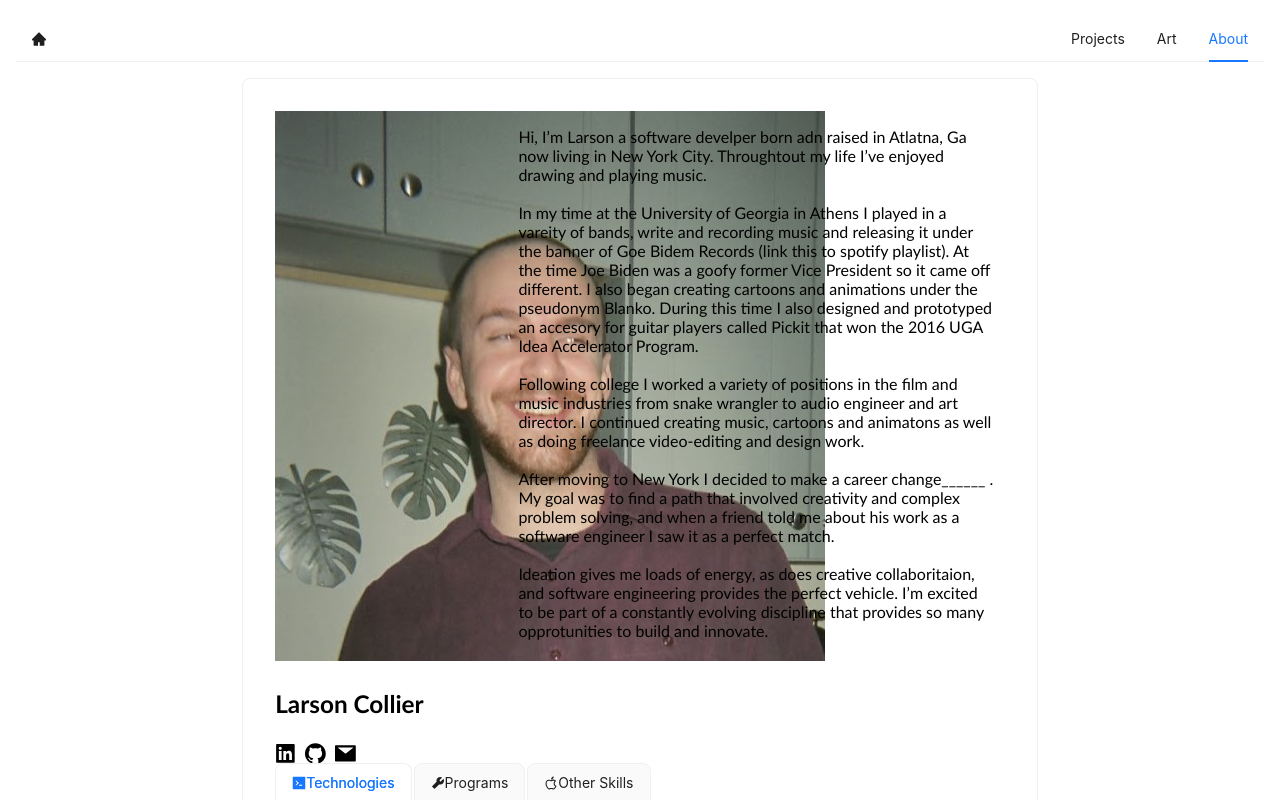
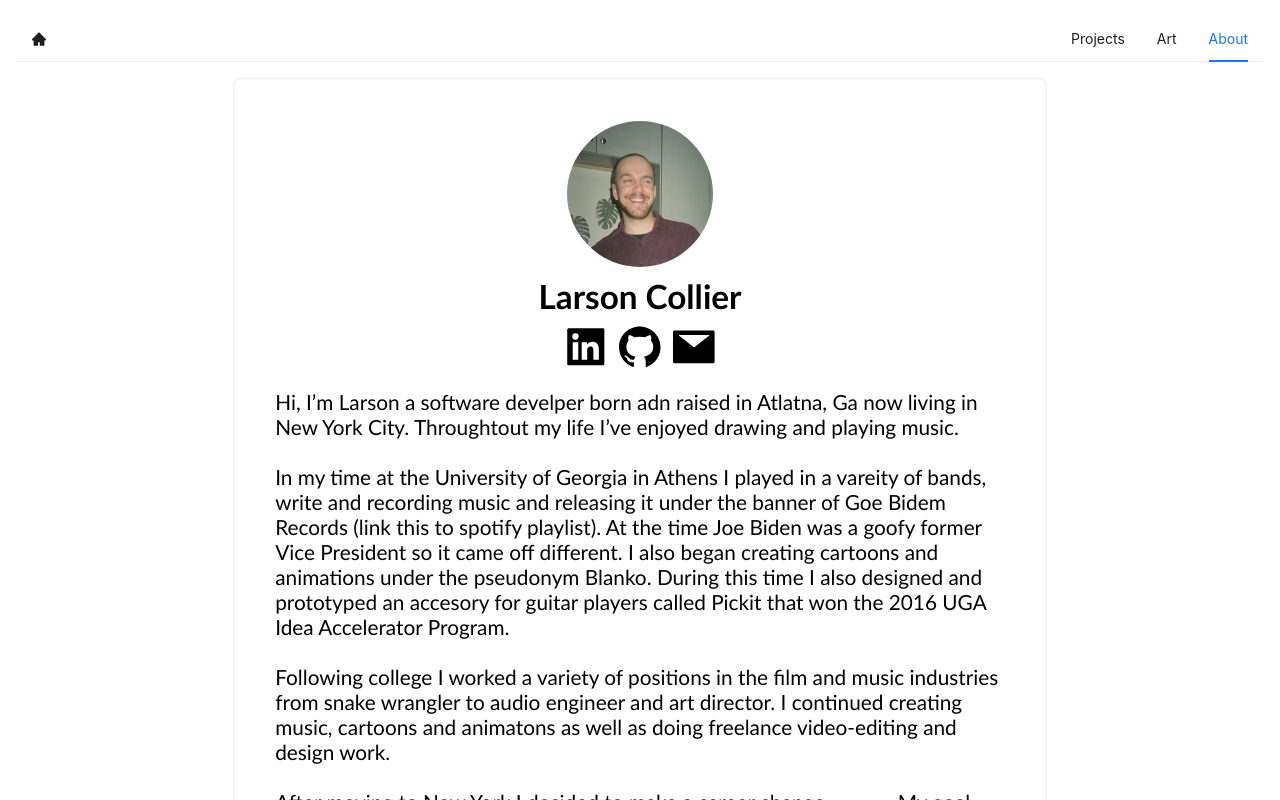
Before and after one commit to larswan/larswan.github.io, a React (Vite) app: page /about in a window 1280 px wide. Shown: the top 800 px of the page. Built offline with nearby package versions, Linux system fonts and the light colour scheme.

Commit message:
vertical layout achieved, sizes reworked. going to seperate a header box for title and contact

```diff
--- a/src/components/About.jsx
+++ b/src/components/About.jsx
@@ -12,16 +12,14 @@ const About = () => {
         <div className="pageContainer">
             <div className="about">
 
-                <div className="leftAbout">
-                    <img id="aboutProfPic" src="public/siteImages/headshot.jpg"/>
+                <img className="aboutProfPic" src="public/siteImages/headshot.jpg"/>
                 <h3>Larson Collier</h3>
                 <div className="contactIcons">
                     <LinkedinFilled />
                     <GithubFilled />
                     <MailFilled />
                 </div>
-                </div>
-                <div className="rightAbout">
+
                 <p>
                     Hi, I’m Larson a software develper born adn raised in Atlatna, Ga now living in New York City. Throughtout my life I’ve enjoyed drawing and playing music.
                     <br></br><br></br>
@@ -33,9 +31,11 @@ const About = () => {
                     <br></br><br></br>
                     Ideation gives me loads of energy, as does creative collaboritaion, and software engineering  provides the perfect vehicle. I’m excited to be part of a constantly evolving discipline that provides so many opprotunities to build and innovate.
                 </p>
-                </div>
+
                 <Tabs defaultActiveKey="1"
                     type="card"
+                    // fontSize="10"
+                    className="tabs"
                     items={
                         [
                             {label: (
--- a/src/components/GridTest.jsx
+++ b/src/components/GridTest.jsx
@@ -39,7 +39,7 @@ const GridTest = () => {
                 className="box"
             style={{ '--background-color': '#181307', backgroundColor: 'var(--background-color)' }}>
                 <div className="homeAboutContainer">
-                    <img className="aboutProfPic" src="public/siteImages/headshot.jpg" />
+                    <img className="homeProfPic" src="public/siteImages/headshot.jpg" />
                     <div className="boxTitleContainer">
                         <h1>Larson Collier: Software Engineer NYC</h1>
                         <CaretRightOutlined className="homeArrowIcon" style={{color: "white"}} />
--- a/src/index.scss
+++ b/src/index.scss
@@ -106,6 +106,10 @@ body {
     flex-grow: 1;
     max-height: 90%;
     // overflow-y: auto;;
+}
+.homeProfPic {
+    width: 80%;
+    border-radius: 100%;
 }
 
 // Projects
@@ -242,39 +246,40 @@ body {
 
 .about {
     display: flex;
-    flex-wrap: wrap;
+    flex-direction: column;
+    align-items: center;
     width: 60%;
-    margin: 0 auto;
+    // margin: 0 auto;
     padding: 2em;
-    background-color: white;
     border-radius: 1%;
     border: 1px solid #f0f0f0;
     // box-shadow: 0px 4px 8px rgba(0, 0, 0, 0.2);
+    font-size: 1.3em;
 }
 
-.leftAbout {
-    flex-basis: calc(33.33% - 10px);
-    /* 1/3 width with 10px spacing */
-    max-width: calc(33.33% - 10px);
-    margin-right: 10px;
-    /* spacing between picture and text */
-    font-size: 1.3em;
-}
 .aboutProfPic{
-    width: 80%;
+    width: 20%;
     border-radius: 100%;
 }
+
+.about h3 {
+    font-size: 1.6em;
+    margin: .3em
+}
+
 .contactIcons {
     display: flex;
-    gap: 4%;
+    flex-direction: row;
+    width: 100%;
+
+    justify-content: center;
+    gap: 0.3em;
+    font-size: 2em;
 }
 
-.rightAbout {
-    flex-basis: calc(66.66% - 10px);
-    /* 2/3 width with 10px spacing */
-    max-width: calc(66.66% - 10px);
-    // margin-top: 10px;
-    /* spacing between picture and text */
+.tabs {
+
+    font-size: 1.3em;
 }
 
 /* Media Query for responsive behavior */
@@ -283,14 +288,6 @@ body {
         width: 90%;
             margin: 0 auto;
         /* Full width on narrower viewports */
-    }
-
-    .leftAbout,
-    .rightAbout {
-        flex-basis: 100%;
-        /* Take up full width on narrower viewports */
-        max-width: 100%;
-        margin-right: 0;
     }
 }
 
```
Lines whose indentation alone changed are shown as unchanged.
